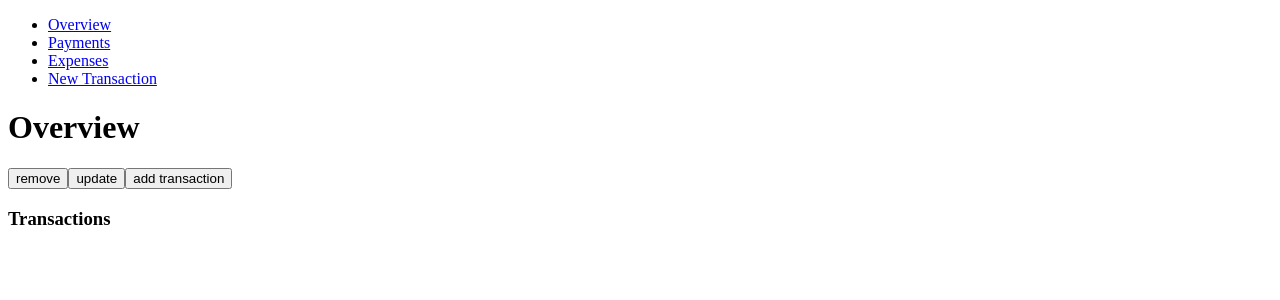
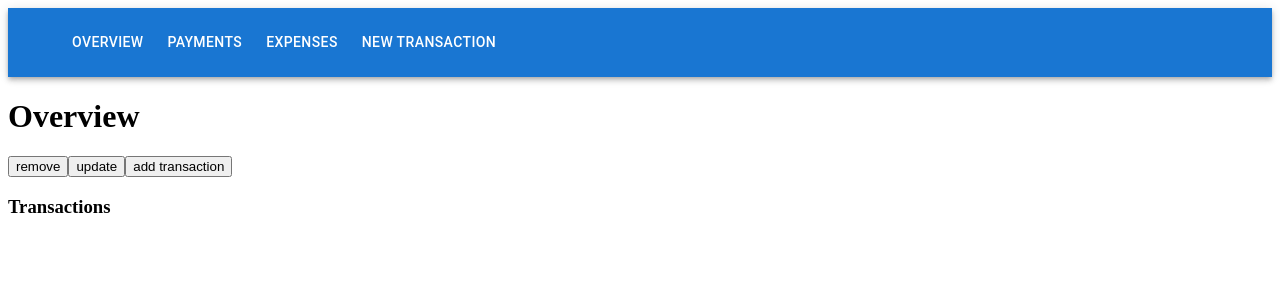
Before and after one commit to johnnyperdomo/money-tracker-react, a React (Vite) app: page / in a window 1280 px wide. Shown: the top 300 px of the page. Built offline with nearby package versions, Linux system fonts and the light colour scheme.

Commit message:
find info on single transaction, using custom hook

```diff
--- a/src/components/Navbar.tsx
+++ b/src/components/Navbar.tsx
@@ -1,26 +1,45 @@
-import { Link } from "react-router-dom";
+import { useNavigate } from "react-router-dom";
+
+import AppBar from "@mui/material/AppBar";
+import Box from "@mui/material/Box";
+import Toolbar from "@mui/material/Toolbar";
+import Container from "@mui/material/Container";
+import Button from "@mui/material/Button";
+
+const pages = [
+    { name: "Overview", route: "/" },
+    { name: "Payments", route: "/payments" },
+    { name: "Expenses", route: "/expenses" },
+    { name: "New Transaction", route: "/transaction/new" },
+];
 
 export function Navbar() {
+    const navigate = useNavigate();
+
+    function navigateToRoute(route: string) {
+        navigate(route);
+    }
+
     return (
-        <>
-            <nav>
-                <ul>
-                    <li>
-                        <Link to="/">Overview</Link>
-                    </li>
-                    <li>
-                        <Link to="/payments">Payments</Link>
-                    </li>
-
-                    <li>
-                        <Link to="/expenses">Expenses</Link>
-                    </li>
-
-                    <li>
-                        <Link to="/transaction/new">New Transaction</Link>
-                    </li>
-                </ul>
-            </nav>
-        </>
+        <AppBar position="static">
+            <Container>
+                <Toolbar disableGutters>
+                    <Box sx={{ flexGrow: 1, display: "flex", gap: 1 }}>
+                        {pages.map((page) => (
+                            <Button
+                                key={page.route}
+                                onClick={() => navigateToRoute(page.route)}
+                                sx={{
+                                    my: 2,
+                                    color: "white",
+                                    display: "flex",
+                                }}>
+                                {page.name}
+                            </Button>
+                        ))}
+                    </Box>
+                </Toolbar>
+            </Container>
+        </AppBar>
     );
 }
--- /dev/null
+++ b/src/hooks/useTransactionFinder.ts
@@ -0,0 +1,20 @@
+//loads a single transaction by id
+
+import { useState } from "react";
+import { Transaction } from "../types/Transaction";
+import useTransactionStore from "../state/store";
+
+export function useTransactionFinder() {
+    const [transaction, setTransaction] = useState<Transaction>();
+    const store = useTransactionStore();
+
+    function findTransaction(id: string) {
+        const transactions = store.transactions;
+
+        const findTransactionById = transactions.filter((obj) => obj.id === id);
+
+        setTransaction(findTransactionById[0]); //finds the first element
+    }
+
+    return [transaction, findTransaction] as const;
+}
--- a/src/pages/Overview.tsx
+++ b/src/pages/Overview.tsx
@@ -1,8 +1,15 @@
+import { Button, Link } from "@mui/material";
 import transactionStore from "../state/store";
 import { Transaction } from "../types/Transaction";
+import { useNavigate } from "react-router-dom";
 
 export function Overview() {
     const store = transactionStore();
+    const navigate = useNavigate();
+
+    function navigateToRoute(route: string) {
+        navigate(route);
+    }
 
     function addTransaction() {
         const newTransaction: Transaction = {
@@ -41,7 +48,13 @@ export function Overview() {
             <h3>Transactions</h3>
 
             {store.transactions.map((i) => {
-                return <div key={i.id}>{JSON.stringify(i)}</div>;
+                return (
+                    <div key={i.id}>
+                        <Button onClick={() => navigateToRoute(`/transaction/view/${i.id}`)}>
+                            {JSON.stringify(i)}
+                        </Button>
+                    </div>
+                );
             })}
         </>
     );
--- a/src/pages/Transaction.tsx
+++ b/src/pages/Transaction.tsx
@@ -1,3 +1,26 @@
+import { useEffect } from "react";
+import { useTransactionFinder } from "../hooks/useTransactionFinder";
+import { useParams } from "react-router-dom";
+
 export function Transaction() {
-    return <>Transaction</>;
+    const [transaction, setTransaction] = useTransactionFinder(); //custom hooks
+    const params = useParams();
+
+    useEffect(() => {
+        if (params.transactionId) {
+            setTransaction(params.transactionId);
+        } else {
+            setTransaction("");
+        }
+
+        return () => {
+            setTransaction("");
+        };
+    }, [params, setTransaction]);
+
+    return (
+        <>
+            <div>{JSON.stringify(transaction)}</div>
+        </>
+    );
 }
--- a/src/state/store.ts
+++ b/src/state/store.ts
@@ -85,7 +85,6 @@ const useTransactionStore = create<TransactionStore>()((set) => ({
     addTransaction(transaction: Transaction) {
         //add - hook
         console.log("add transaction in store", transaction);
-        // addTransaction(state.transactions, transaction)
         set((state) => ({
             ...state,
             transactions: addTransaction(state.transactions, transaction),
```
